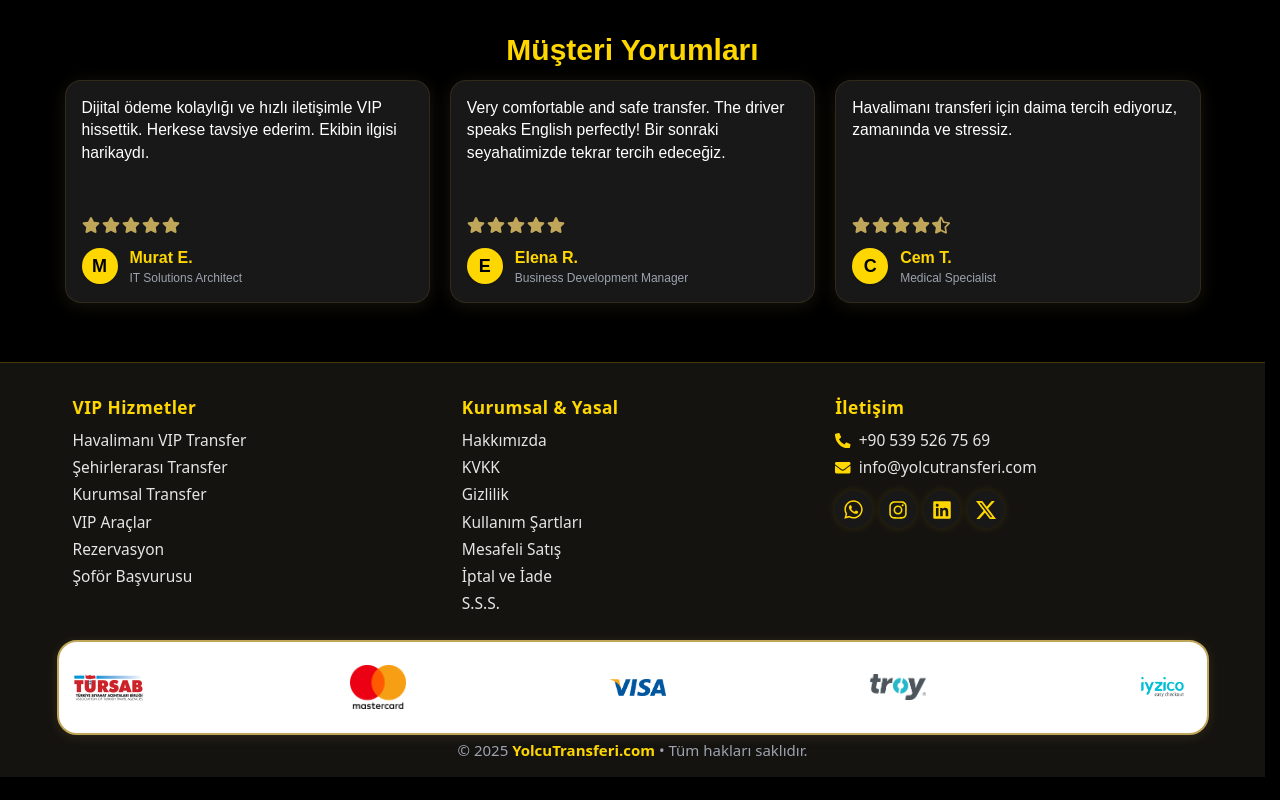
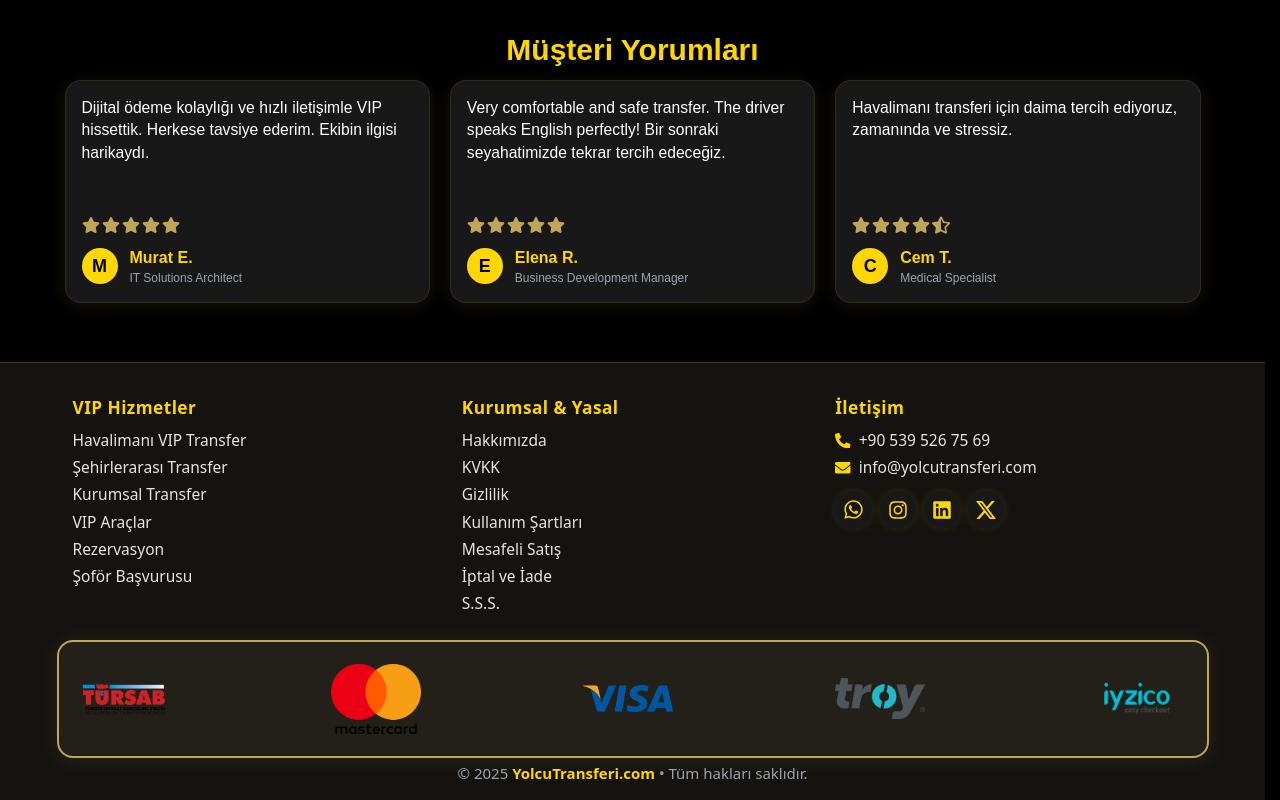
Before and after one commit to haliltayfur/yolcutransferi, a Next.js app: page / in a window 1280 px wide. Shown: the part 2779-3579 px from the top of the page. Before the commit the page ends 3556 px from the top, so only its background shows below. Built offline with nearby package versions, Linux system fonts and the light colour scheme.

Commit message:
Update Footer.jsx

```diff
--- a/components/Footer.jsx
+++ b/components/Footer.jsx
@@ -76,34 +76,33 @@ export default function Footer() {
           <a href="https://x.com/yolcutransferi" target="_blank" rel="noopener noreferrer" className="footer-social" aria-label="X"><SiX size={19} /></a>
         </div>
       </div>
-      {/* Alt BAND */}
+      {/* Alt BAND: LOGO BANDI KOYU - GOLD ÇERÇEVE */}
       <div className="w-full flex flex-col items-center justify-center max-w-6xl mx-auto pt-2 pb-1">
-        {/* LOGO BANT (ARKA BEYAZ, ÇERÇEVE GOLD, YUVARLAK) */}
         <div
           className="
             flex flex-row items-center
             justify-between
-            gap-5
+            gap-6
             w-full
-            px-3
-            py-2
+            px-5
+            py-3
             rounded-2xl
             mb-1
             logo-band
-            logo-band-white
+            logo-band-dark
           "
           style={{
-            border: "2px solid #bfa658",
-            background: "#fff",
-            minHeight: "51px",
-            boxShadow: "0 2px 12px #bfa65825"
+            border: "2.5px solid #bfa658",
+            background: "#23201a",
+            minHeight: "58px",
+            boxShadow: "0 2px 20px #bfa65820"
           }}
         >
-          <Image src="/tursab.png" alt="TÜRSAB" width={75} height={34} className="footer-card-img" />
-          <Image src="/mastercard.png" alt="MasterCard" width={56} height={34} className="footer-card-img" />
-          <Image src="/visa.png" alt="Visa" width={56} height={34} className="footer-card-img" />
-          <Image src="/Troy.png" alt="TROY" width={56} height={34} className="footer-card-img" />
-          <Image src="/iyzico.png" alt="iyzico" width={65} height={34} className="footer-card-img" />
+          <Image src="/tursab.png" alt="TÜRSAB" width={90} height={40} className="footer-card-img desktop-logo" />
+          <Image src="/mastercard.png" alt="MasterCard" width={90} height={40} className="footer-card-img desktop-logo" />
+          <Image src="/visa.png" alt="Visa" width={90} height={40} className="footer-card-img desktop-logo" />
+          <Image src="/Troy.png" alt="TROY" width={90} height={40} className="footer-card-img desktop-logo" />
+          <Image src="/iyzico.png" alt="iyzico" width={100} height={40} className="footer-card-img desktop-logo" />
         </div>
         <div className="text-[15px] text-gray-400 font-light text-center mb-0">
           © {new Date().getFullYear()} <span className="text-gold font-semibold">YolcuTransferi.com</span> • Tüm hakları saklıdır.
@@ -137,33 +136,26 @@ export default function Footer() {
         .footer-card-img {
           background: transparent;
           border-radius: 8px;
-          padding: 3px 14px;
-          height: 34px !important;
+          padding: 3px 18px;
+          height: 40px !important;
           width: auto !important;
           object-fit: contain;
           display: inline-block;
-        }
-        .logo-band-white {
-          background: #fff !important;
-          border: 2px solid #bfa658 !important;
-          border-radius: 20px !important;
+          transition: all .2s;
         }
         @media (max-width: 900px) {
-          .max-w-6xl { max-width: 98vw !important; }
-        }
-        @media (max-width: 650px) {
-          .grid-cols-2 { grid-template-columns: 1fr 1fr !important; }
-          .footer-link, h3 { font-size: 0.95rem !important; }
+          .desktop-logo { height: 34px !important; padding: 3px 10px; width: auto !important; }
+          .logo-band-dark { min-height: 36px !important; }
         }
         @media (max-width: 600px) {
-          .footer-card-img { height: 27px !important; padding: 2.5px 8px; }
+          .footer-card-img { height: 24px !important; padding: 2px 7px; }
           .logo-band { padding-left: 5px !important; padding-right: 5px !important; }
+          .logo-band-dark { min-height: 26px !important; }
         }
         @media (max-width: 480px) {
           .footer-card-img { height: 18px !important; padding: 2px 4px; }
-          .footer-link, h3 { font-size: 0.85rem !important; }
-          .text-[15px] { font-size: 0.74rem !important; }
           .logo-band { padding-left: 3px !important; padding-right: 3px !important; }
+          .logo-band-dark { min-height: 20px !important; }
         }
       `}</style>
     </footer>
```
